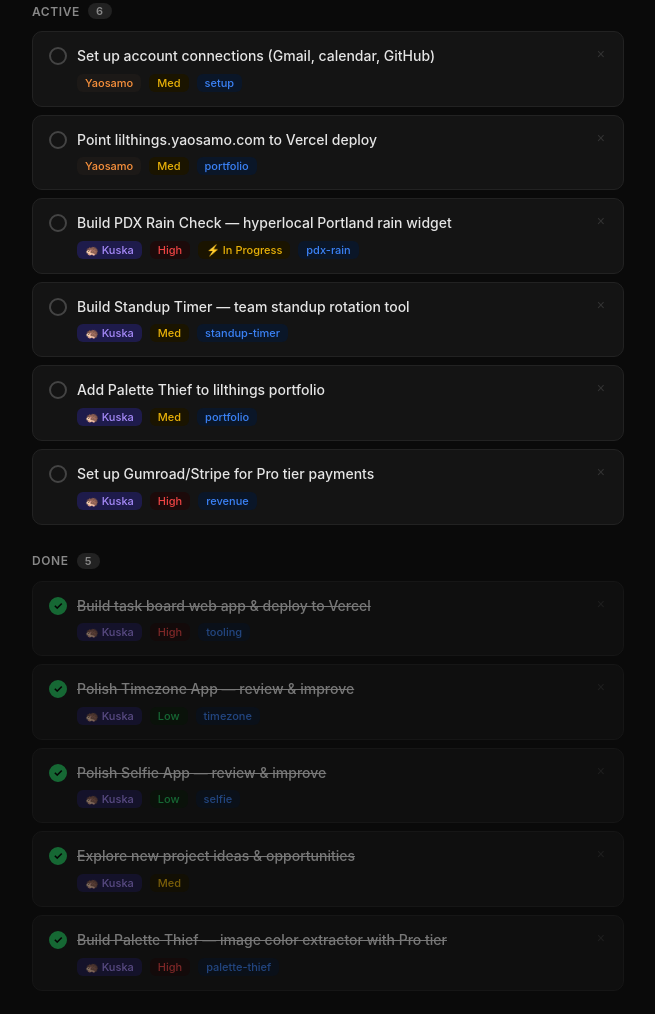
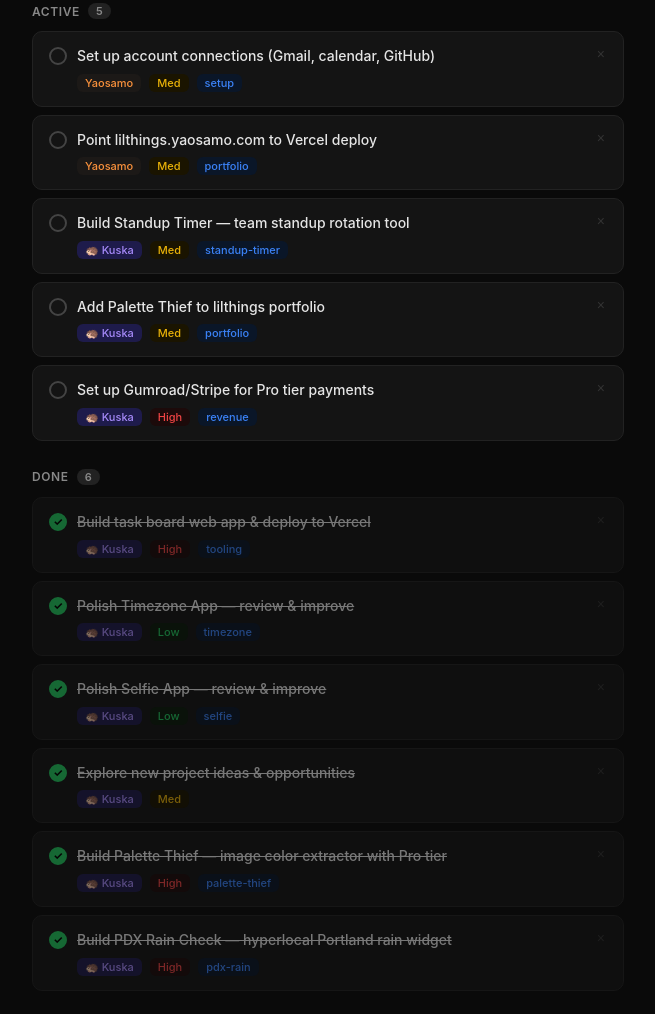
Before and after one commit to yaosamo/kuska-board, a plain HTML site: page index.html in a window 1280 px wide. Shown: the part 200-1214 px from the top of the page, without its empty margins (312-967 px from the left). Drawn offline with Linux system fonts and the light colour scheme.

Commit message:
Mark PDX Rain Check done

```diff
--- a/index.html
+++ b/index.html
@@ -282,7 +282,7 @@ const defaultTasks = [
   { id: 5, title: 'Polish Selfie App — review & improve', done: true, owner: 'kuska', priority: 'low', project: 'selfie', created: Date.now() },
   { id: 6, title: 'Explore new project ideas & opportunities', done: true, owner: 'kuska', priority: 'med', project: null, created: Date.now() },
   { id: 7, title: 'Build Palette Thief — image color extractor with Pro tier', done: true, owner: 'kuska', priority: 'high', project: 'palette-thief', created: Date.now() },
-  { id: 8, title: 'Build PDX Rain Check — hyperlocal Portland rain widget', done: false, owner: 'kuska', priority: 'high', project: 'pdx-rain', status: 'wip', created: Date.now() },
+  { id: 8, title: 'Build PDX Rain Check — hyperlocal Portland rain widget', done: true, owner: 'kuska', priority: 'high', project: 'pdx-rain', created: Date.now() },
   { id: 9, title: 'Build Standup Timer — team standup rotation tool', done: false, owner: 'kuska', priority: 'med', project: 'standup-timer', created: Date.now() },
   { id: 10, title: 'Add Palette Thief to lilthings portfolio', done: false, owner: 'kuska', priority: 'med', project: 'portfolio', created: Date.now() },
   { id: 11, title: 'Set up Gumroad/Stripe for Pro tier payments', done: false, owner: 'kuska', priority: 'high', project: 'revenue', created: Date.now() },
```
